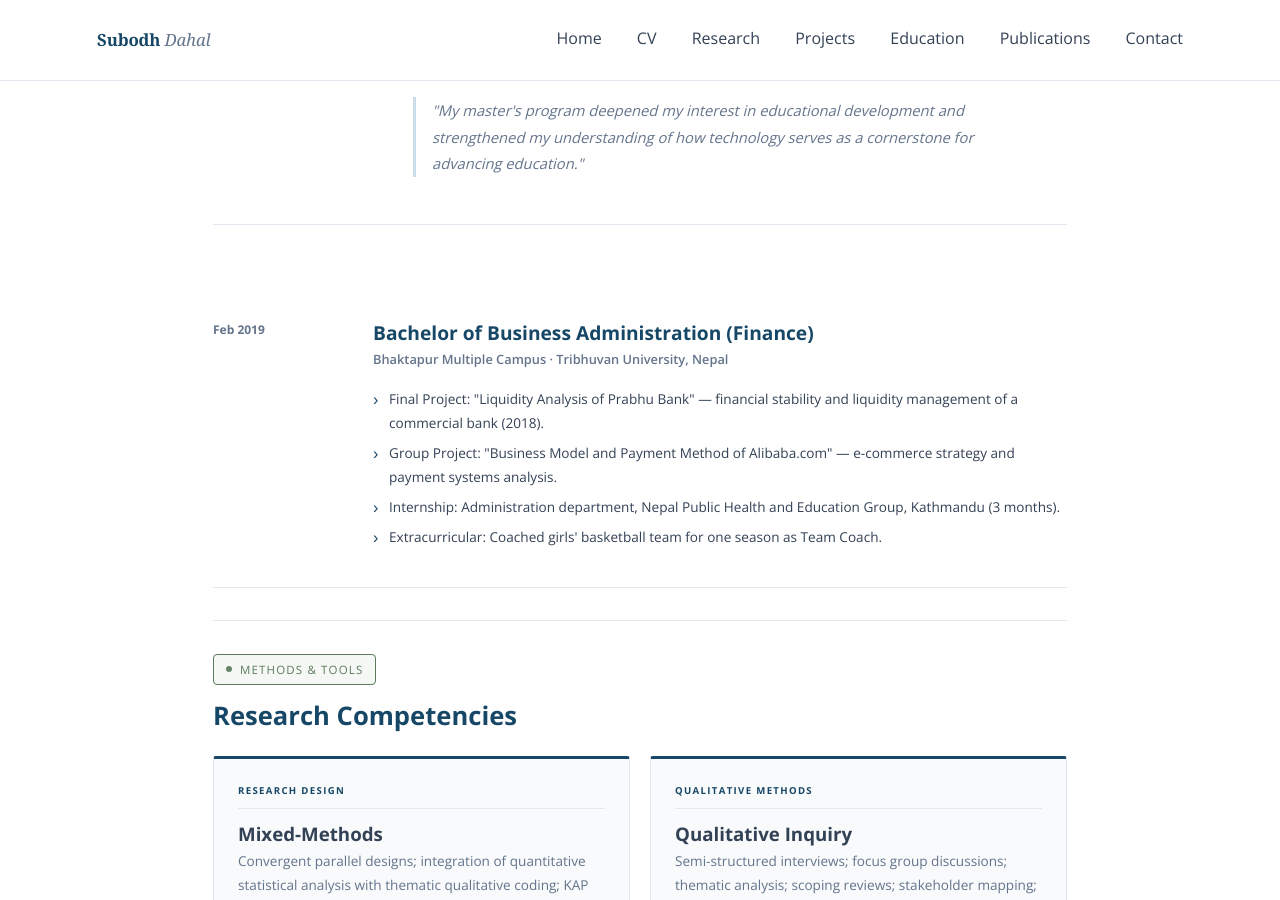
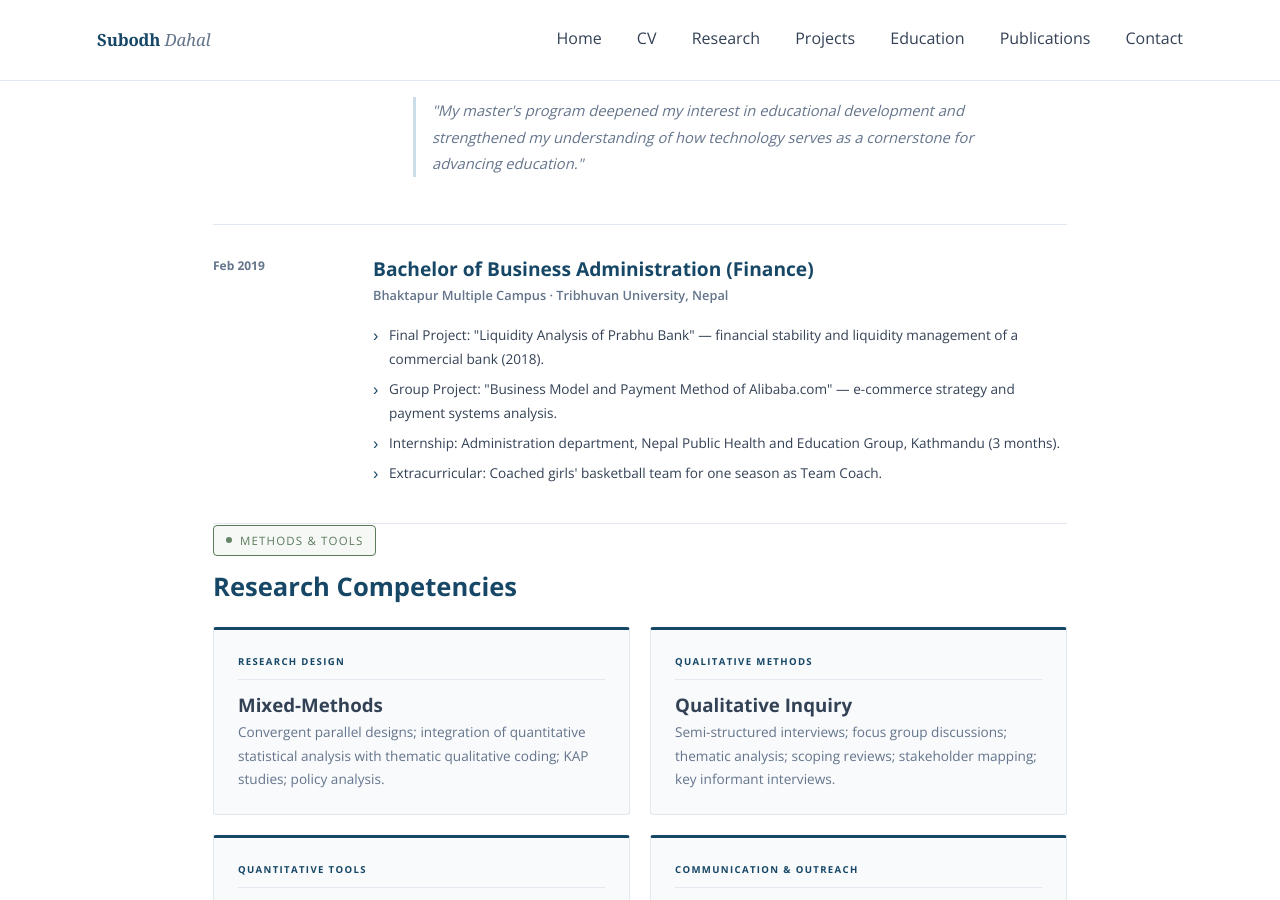
Before and after one commit to dahalsubodh/dahalsubodh.github.io, a Jekyll site: the page built from education.md, in a window 1280 px wide and 900 px high, scrolled down 953 px. Built offline with Jekyll 4.4.1, drawn with Linux system fonts in a browser that asks for light colours.

Commit message:
Update education.md

```diff
--- a/education.md
+++ b/education.md
@@ -37,7 +37,6 @@ Grounded in international development, mixed-methods research, and management wi
     </blockquote>
   </div>
 </div>
-<hr style="border:none; border-top:0px solid var(--color-border); margin: 2rem 0;">
 
 <!-- ================= B.B.A. ================= -->
 <div class="edu-entry">
@@ -53,7 +52,6 @@ Grounded in international development, mixed-methods research, and management wi
     </ul>
   </div>
 </div>
-<hr style="border:none; border-top:1px solid var(--color-border); margin: 2rem 0;">
 
 <!-- ================= COMPETENCIES ================= -->
 <span class="status-badge">
```
